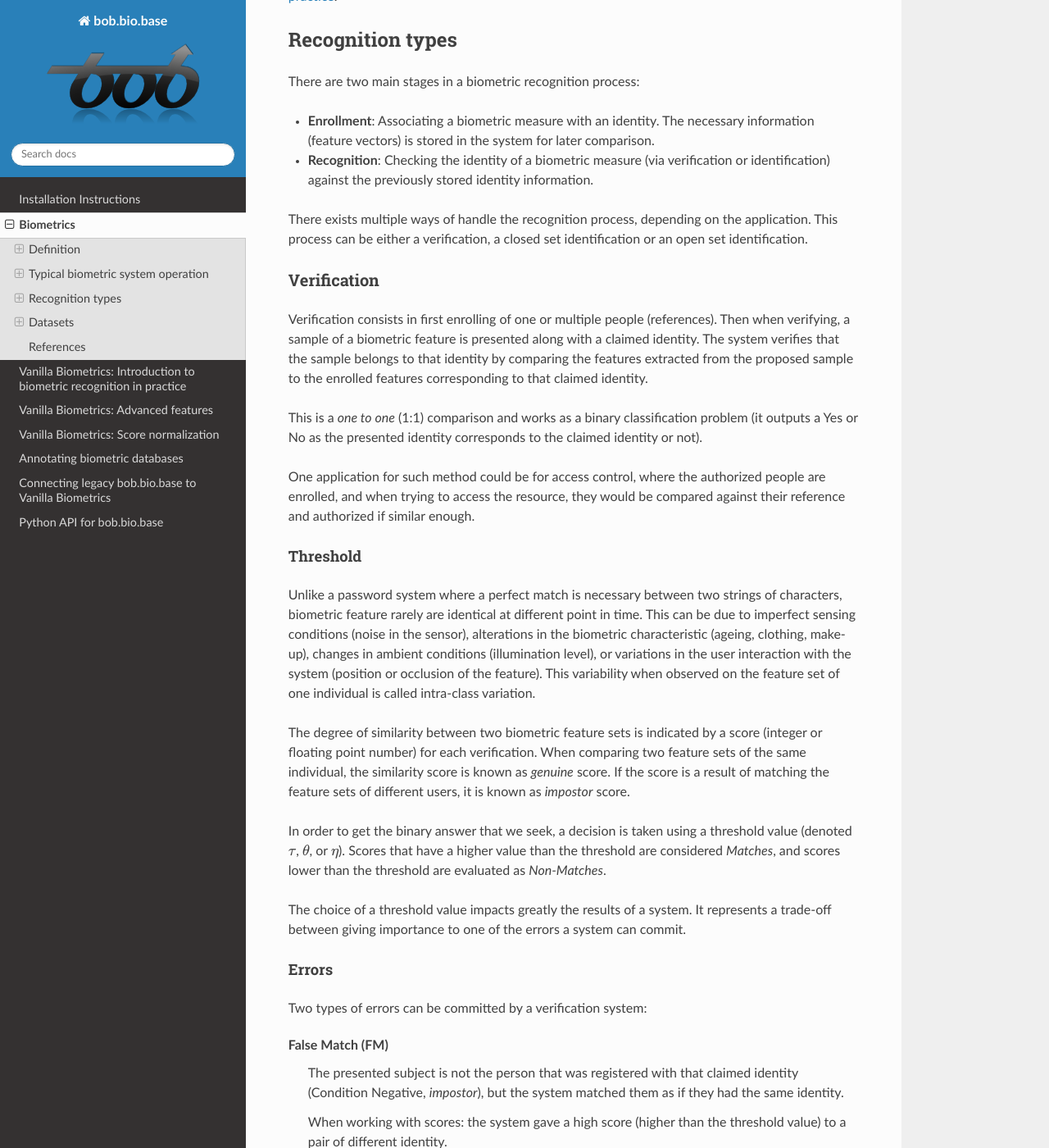
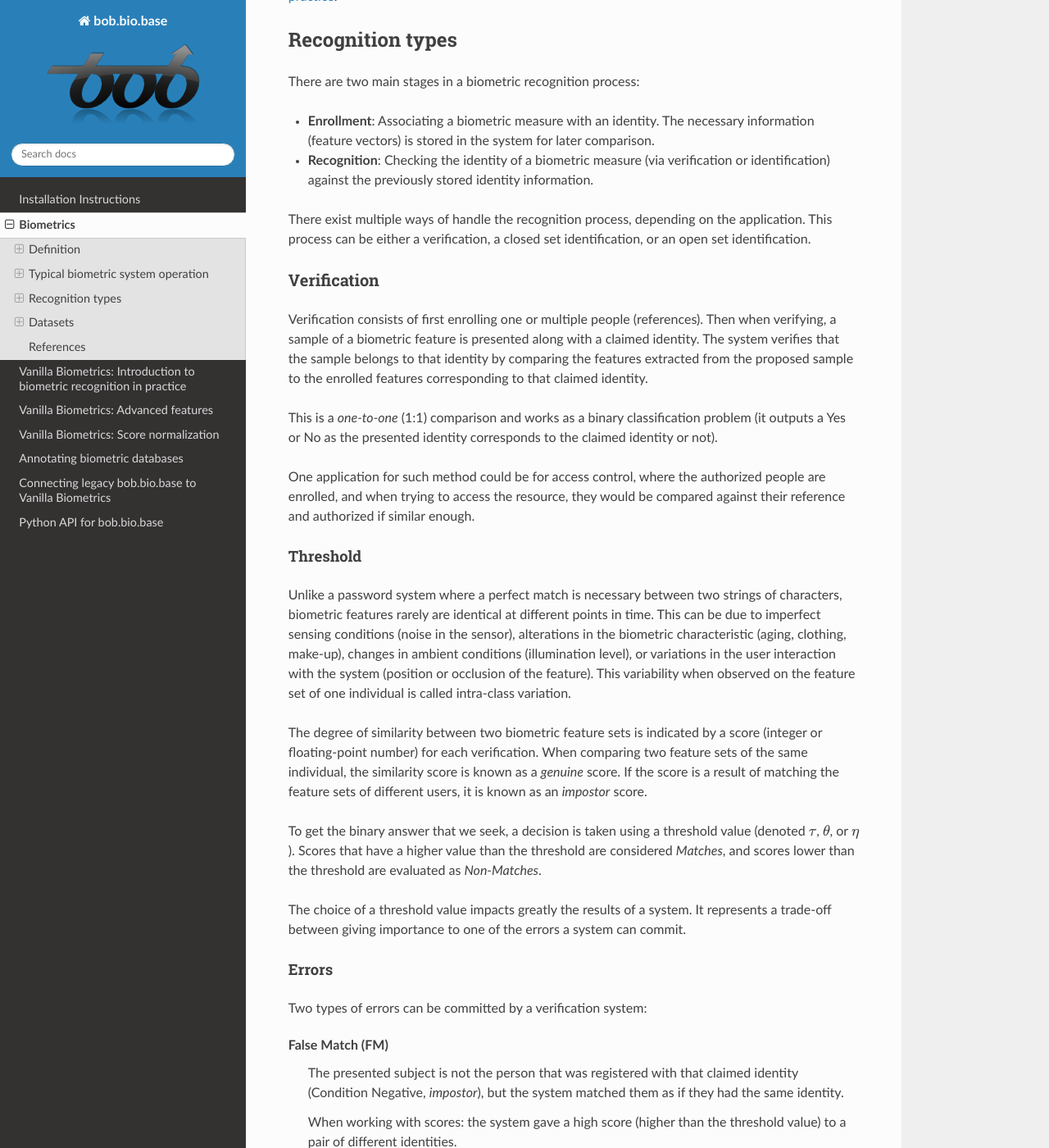
Before and after one commit to bioidiap/bob.bio.base, a Sphinx documentation site: the page built from doc/biometrics_intro.rst, in a window 1280 px wide and 1400 px high, scrolled down 4629 px. Shown: the whole window at 82% size. Built offline with Sphinx 7.4.7 and the Read the Docs theme 2.0.0, drawn with Linux system fonts in a browser that asks for light colours; the version number could not be read and is left out; some of the changed text lies outside the part shown.

```diff
--- a/doc/annotators.rst
+++ b/doc/annotators.rst
@@ -6,7 +6,7 @@ Annotating biometric databases
 
 It is often required to annotate the biometric samples before running
 experiments. This often happens in face biometrics where each face is detected
-and location of landmarks on the face is saved prior to running experiments.
+and the location of landmarks on the face is saved before running experiments.
 
 To facilitate the process of annotating a new database, this package provides
 a command-line script:
--- a/doc/biometrics_intro.rst
+++ b/doc/biometrics_intro.rst
@@ -90,15 +90,15 @@ Not all biometric attributes can satisfy all those factors, so the choice of an
 Typical biometric system operation
 **********************************
 
-A biometric system typically operates on a series of subsystems going from the capture of a sample with a sensor, to a feature extraction, to finally either register a subject, or estimate the identity of a subject.
+A biometric system typically operates on a series of subsystems going from the capture of a sample with a sensor, to feature extraction, to finally either register a subject or estimate the identity of a subject.
 
 
 Acquisition of the sample
 -------------------------
 
-A first rather important step is the acquisition of a sample of the biometric attribute we want to measure. This is done by a sensor.
+The first step is the acquisition of a sample of the biometric attribute we want to measure. This is done by a sensor.
 
-The type of sensor used will depend on the biometric attribute being captured, it could be a RGB camera (for face recognition), a microphone (voice recognition), or a sensor designed specifically for the task (fingerprint or iris scanners).
+The type of sensor used will depend on the biometric attribute being captured, it could be an RGB camera (for face recognition), a microphone (voice recognition), or a sensor designed specifically for the task (fingerprint or iris scanners).
 
 The quality of the sensor will also impact the final performance of the system. If it is not reliable, it will produce samples that can be seen as different for the same person, for example, and will make the task of the following steps of the system more difficult.
 
@@ -106,7 +106,7 @@ The quality of the sensor will also impact the final performance of the system.
 Preprocessing
 -------------
 
-In order to remove variability on the samples coming from the sensor, a preprocessing step is often present. This operation can normalize a sample (balance contrast and luminosity of an image), or remove unnecessary data (background of an image, silence of a voice recording)
+To remove variability on the samples coming from the sensor, a preprocessing step is often present. This operation can normalize a sample (balance contrast and luminosity of an image), or remove unnecessary data (background of an image, silence of a voice recording)
 
 
 Extraction
@@ -114,7 +114,7 @@ Extraction
 
 Biometric recognition can be seen as a classification problem, where each class is an identity, and captured samples must be assigned to one class.
 To ease the process of classification, the input of high dimensionality should be reduced to a feature vector of lower dimension, simpler to classify.
-This is done by a transformer (also called extractor).
+This is done by a transformer (also called an extractor).
 
 A feature vector should represent the identity of an individual, and a difference should be measurable between different individual's vectors.
 
@@ -132,8 +132,8 @@ Comparison and Scores
 
 Once two feature vectors are extracted, they can be compared to assess the similarity or difference of identity between the two samples from which they originated, for example by measuring the distance between those vectors.
 
-Since there is a lot of variability in biometrics (ageing, make-up, clothing, sensor noise), two samples of the same person are not likely to have the exact same feature vector.
-Thus, a comparison between the vectors is needed and results in a score that should shows how much the samples belong to the same person.
+Since there is a lot of variability in biometrics (aging, make-up, clothing, sensor noise), two samples of the same person are not likely to have the exact same feature vector.
+Thus, a comparison between the vectors is needed and results in a score that should show how much the samples belong to the same person.
 
 .. _comparison-figure:
 
@@ -180,32 +180,32 @@ There are two main stages in a biometric recognition process:
 - **Enrollment**: Associating a biometric measure with an identity. The necessary information (feature vectors) is stored in the system for later comparison.
 - **Recognition**: Checking the identity of a biometric measure (via verification or identification) against the previously stored identity information.
 
-There exists multiple ways of handle the recognition process, depending on the application. This process can be either a verification, a closed set identification or an open set identification.
+There exist multiple ways of handle the recognition process, depending on the application. This process can be either a verification, a closed set identification, or an open set identification.
 
 .. _verification-label:
 
 Verification
 ------------
 
-Verification consists in first enrolling of one or multiple people (references).
+Verification consists of first enrolling one or multiple people (references).
 Then when verifying, a sample of a biometric feature is presented along with a claimed identity.
 The system verifies that the sample belongs to that identity by comparing the features extracted from the proposed sample to the enrolled features corresponding to that claimed identity.
 
-This is a *one to one* (1:1) comparison and works as a binary classification problem (it outputs a Yes or No as the presented identity corresponds to the claimed identity or not).
+This is a *one-to-one* (1:1) comparison and works as a binary classification problem (it outputs a Yes or No as the presented identity corresponds to the claimed identity or not).
 
 One application for such method could be for access control, where the authorized people are enrolled, and when trying to access the resource, they would be compared against their reference and authorized if similar enough.
 
 Threshold
 ^^^^^^^^^
 
-Unlike a password system where a perfect match is necessary between two strings of characters, biometric feature rarely are identical at different point in time.
-This can be due to imperfect sensing conditions (noise in the sensor), alterations in the biometric characteristic (ageing, clothing, make-up), changes in ambient conditions (illumination level), or variations in the user interaction with the system (position or occlusion of the feature).
+Unlike a password system where a perfect match is necessary between two strings of characters, biometric features rarely are identical at different points in time.
+This can be due to imperfect sensing conditions (noise in the sensor), alterations in the biometric characteristic (aging, clothing, make-up), changes in ambient conditions (illumination level), or variations in the user interaction with the system (position or occlusion of the feature).
 This variability when observed on the feature set of one individual is called intra-class variation.
 
-The degree of similarity between two biometric feature sets is indicated by a score (integer or floating point number) for each verification.
-When comparing two feature sets of the same individual, the similarity score is known as *genuine* score. If the score is a result of matching the feature sets of different users, it is known as *impostor* score.
+The degree of similarity between two biometric feature sets is indicated by a score (integer or floating-point number) for each verification.
+When comparing two feature sets of the same individual, the similarity score is known as a *genuine* score. If the score is a result of matching the feature sets of different users, it is known as an *impostor* score.
 
-In order to get the binary answer that we seek, a decision is taken using a threshold value (denoted :math:`\tau`, :math:`\theta`, or :math:`\eta`).
+To get the binary answer that we seek, a decision is taken using a threshold value (denoted :math:`\tau`, :math:`\theta`, or :math:`\eta`).
 Scores that have a higher value than the threshold are considered *Matches*, and scores lower than the threshold are evaluated as *Non-Matches*.
 
 The choice of a threshold value impacts greatly the results of a system. It represents a trade-off between giving importance to one of the errors a system can commit.
@@ -218,25 +218,25 @@ Two types of errors can be committed by a verification system:
 False Match (FM)
   The presented subject is not the person that was registered with that claimed identity (Condition Negative, *impostor*), but the system matched them as if they had the same identity.
 
-  When working with scores: the system gave a high score (higher than the threshold value) to a pair of different identity.
+  When working with scores: the system gave a high score (higher than the threshold value) to a pair of different identities.
 
 False Non-Match (FNM)
   The presented subject is the same as it was registered on that claimed identity (Condition Positive, *genuine*), but the system states that they are different people.
 
-  When working with scores: the system returned a low score (lower than the threshold value) for a pair of matching identity.
+  When working with scores: the system returned a low score (lower than the threshold value) for a pair of matching identities.
 
 .. figure:: img/verification-error_types.svg
   :figwidth: 75%
   :align: center
   :alt: True Match, True Non-Match, False Match, and False Non-Match
 
-  All possible cases when comparing two signals coming from either the same person, or two different individuals.
-  The top cases present the condition when a system correctly scores a pair of feature sets, and the bottom cases show the two error types, when a system assigns an unsuitable score.
+  All possible cases when comparing two signals coming from either the same person or two different individuals.
+  The top cases present the condition when a system correctly scores a pair of feature sets, and the bottom cases show the two error types when a system assigns an unsuitable score.
 
 Evaluation
 ^^^^^^^^^^
 
-To evaluate a verification system, a significant number of Genuine pairs and Impostor pairs comparisons must be done, in order to have a good estimate of the performance on the users population.
+To evaluate a verification system, a significant number of Genuine pairs and Impostor pairs comparisons must be done, to have a good estimate of the performance on the users' population.
 Once the scores of each verification are generated, it is possible to compare different systems by using metrics like the FMR or FNMR, for a given threshold value.
 
 Error rates
@@ -244,22 +244,22 @@ Error rates
 
 False Match Rate (FMR)
   The FMR is defined as :math:`\frac{\Sigma\text{ False Match}}{\Sigma\text{ Condition Negative}} = \frac{\text{FM}}{\text{FM}+\text{TNM}}`.
-  It represents the quantity of Impostor pairs of subject and identity that were recognized as *Matches*.
+  It represents the number of Impostor pairs of subjects and identities that were recognized as *Matches*.
 
-  A low FMR is good for high security systems, so less impostors would be authorized wrongly.
+  A low FMR is good for high-security systems, so fewer impostors would be authorized wrongly.
 
 False Non-Match Rate (FNMR)
   The FNMR is defined as: :math:`\frac{\Sigma\text{ False Non-Match}}{\Sigma\text{ Condition Positive}} = \frac{\text{FNM}}{\text{FNM}+\text{TM}}`.
-  It represents the quantity of Genuine pairs of subject and identity that were recognized as *Non-Matches*.
+  It represents the number of Genuine pairs of subjects and identities that were recognized as *Non-Matches*.
 
-  A low FNMR increases the user comfort as genuine users won't need to retry multiple times to be recognized by the system.
+  A low FNMR increases user comfort as genuine users won't need to retry multiple times to be recognized by the system.
 
-FMR and FNMR are competing each other since increasing one by changing the threshold value means decreasing the other. So depending on the application, we may choose a threshold value that results in a low FMR or a low FNMR.
+FMR and FNMR are competing with each other since increasing one by changing the threshold value mean decreasing the other. So depending on the application, we may choose a threshold value that results in a low FMR or a low FNMR.
 
 Half Total Error Rate
 .....................
 
-The Half Total Error Rate (HTER) is an aggregate measure representing both types of error a system commits. It is defined as:
+The Half Total Error Rate (HTER) is an aggregate measure representing both types of errors a system commits. It is defined as:
 
 .. math:: \text{HTER} = \frac{\text{FMR} + \text{FNMR}}{2}
 
@@ -306,16 +306,16 @@ Closed set identification
 -------------------------
 
 For closed set identification, all the possible identities are enrolled into the system.
-On use, a biometric sample (probe) is compared to every elements of the enrolled set, and the most probable identity is returned.
-This is a *one to many* (1:N) operation and is more costly than a verification. The system must compare a given sample to every identity that are registered.
+On use, a biometric sample (probe) is compared to every element of the enrolled set, and the most probable identity is returned.
+This is a *one-to-many* (1:N) operation and is more costly than a verification. The system must compare a given sample to every identity that is registered.
 However, the presented sample belongs to one of the enrolled subjects, as it is a closed set of known identities.
 
-This is used for example for searching the identity of a biometric sample in a given database. (fingerprint taken from a crime scene, compared against a list of suspects' fingerprints)
+This is used for example for searching the identity of a biometric sample in a given database (e.g. a fingerprint taken from a crime scene, compared against a list of suspects' fingerprints)
 
 Errors - Rank
 ^^^^^^^^^^^^^
 
-In order to decide which enrolled identity (model) corresponds to the identity of the probe, the system assigns scores to each comparison made and the highest score is assumed to represent the matching identity.
+To decide which enrolled identity (model) corresponds to the identity of the probe, the system assigns scores to each comparison made and the highest score is assumed to represent the matching identity.
 
 A closed set identification system commits an error when the highest score returned does not correspond to the correct identity.
 The term *rank* is used to define how good or bad a guess is.
@@ -372,7 +372,7 @@ See [jain2011handbook]_, chapter 21 for more details.
 Errors
 ^^^^^^
 
-There are two errors to consider for open set identification systems.
+There are two errors to consider for open-set identification systems.
 Firstly, an *unknown* probe could be considered as *known* (False Alarm), or inversely (False rejection).
 Secondly, when a probe is correctly considered as *known*, there is an error when the rank one model is not of the correct identity (*detection and identification at rank n*).
 
@@ -380,8 +380,8 @@ Secondly, when a probe is correctly considered as *known*, there is an error whe
 Evaluation - Detection and Identification Rate Curve
 ^^^^^^^^^^^^^^^^^^^^^^^^^^^^^^^^^^^^^^^^^^^^^^^^^^^^
 
-The general open-set identification performance can be plotted along three axes: detection and identification rate, false alarm rate and rank.
-The performance of systems is however often plotted as a two dimensional slice with one of the variables set to a value.
+The general open-set identification performance can be plotted along three axes: detection and identification rate, false alarm rate, and rank.
+The performance of systems is however often plotted as a two-dimensional slice with one of the variables set to a value.
 
 Commonly, the Detection and Identification Rate (DIR) curve uses a rank of 1 and plots the detection and identification rate against the false alarm rate.
 
@@ -403,19 +403,19 @@ Commonly, the Detection and Identification Rate (DIR) curve uses a rank of 1 and
 Datasets
 ********
 
-In order to evaluate systems for biometric recognition, a series of comparisons (verification or identification) must be done on a set of biometric signals originating from a great number of individuals.
-To ease the process of researchers and systems designers, datasets of such signals were created. For example, face picture datasets exists were multiple photographs of various people can be used for training or evaluation of face recognition systems.
+To evaluate systems for biometric recognition, a series of comparisons (verification or identification) must be done on a set of biometric signals originating from a great number of individuals.
+To ease the process of researchers and systems designers, datasets of such signals were created. For example, face picture datasets exist where multiple photographs of various people can be used for training or evaluation of face recognition systems.
 
-Multiple datasets exists for each biometric trait, each with different properties:
+Multiple datasets exist for each biometric trait, each with different properties:
 
 Relevance
   For which tasks the dataset was designed (verification, identification, training, evaluation).
 
 Dataset size
-  The number of individuals represented in the dataset. For example a set of 40 subjects (like the AT&T face recognition dataset) could be insufficient to evaluate a system.
+  The number of individuals represented in the dataset. For example, a set of 40 subjects (like the AT&T face recognition dataset) could be insufficient to evaluate a system.
 
 Demographic distribution
-  The variety in gender, race, age and other demographic properties of the individuals. A system trained on a dataset containing mainly white males subjects will have a worse performance during evaluation on subjects of other demographics.
+  The variety in gender, race, age, and other demographic properties of the individuals. A system trained on a dataset containing mainly white males subjects will have a worse performance during evaluation on subjects of other demographics.
 
 Sensor used for capture
   The sensor used for capturing the data.
@@ -427,7 +427,7 @@ Metadata
 Partitioning
 ------------
 
-In order to train and evaluate biometric systems, different groups of subjects must be defined. The most common groups that are used are:
+To train and evaluate biometric systems, different groups of subjects must be defined. The most common groups that are used are:
 
 World set
   This set is used for the training of a system. It should be large enough to prevent overfitting.
@@ -454,8 +454,8 @@ For this reason, only dataset interfaces are available in this package set, the
 References
 **********
 
-.. [jain2007handbook]       * Jain, Anil K and Flynn, Patrick and Ross, Arun A. **Handbook of biometrics**, 2007,Springer Science & Business Media
-.. [jain2011handbook]       * Jain, Anil K and Li, Stan Z. **Handbook of face recognition** *second edition*, 2011, Springer
+.. [jain2007handbook]       * Jain, Anil K, and Flynn, Patrick and Ross, Arun A. **Handbook of biometrics**, 2007, Springer Science & Business Media
+.. [jain2011handbook]       * Jain, Anil K, and Li, Stan Z. **Handbook of face recognition** *second edition*, 2011, Springer
 
 
 
--- a/doc/index.rst
+++ b/doc/index.rst
@@ -10,7 +10,7 @@
 =====================================
 
 
-``bob.bio.base`` provides open source tools to run comparable and reproducible biometric recognition experiments.
+``bob.bio.base`` provides open-source tools to run comparable and reproducible biometric recognition experiments.
 It covers the following biometrics traits:
 
  * Face Biometrics: `bob.bio.face <http://gitlab.idiap.ch/bob/bob.bio.face>`__
```
Also changed, not shown: other parts of doc/biometrics_intro.rst (+16 -16 lines), doc/legacy.rst (+8 -8 lines), doc/vanilla_biometrics_features.rst (+44 -44 lines), doc/vanilla_biometrics_intro.rst (+15 -15 lines).
